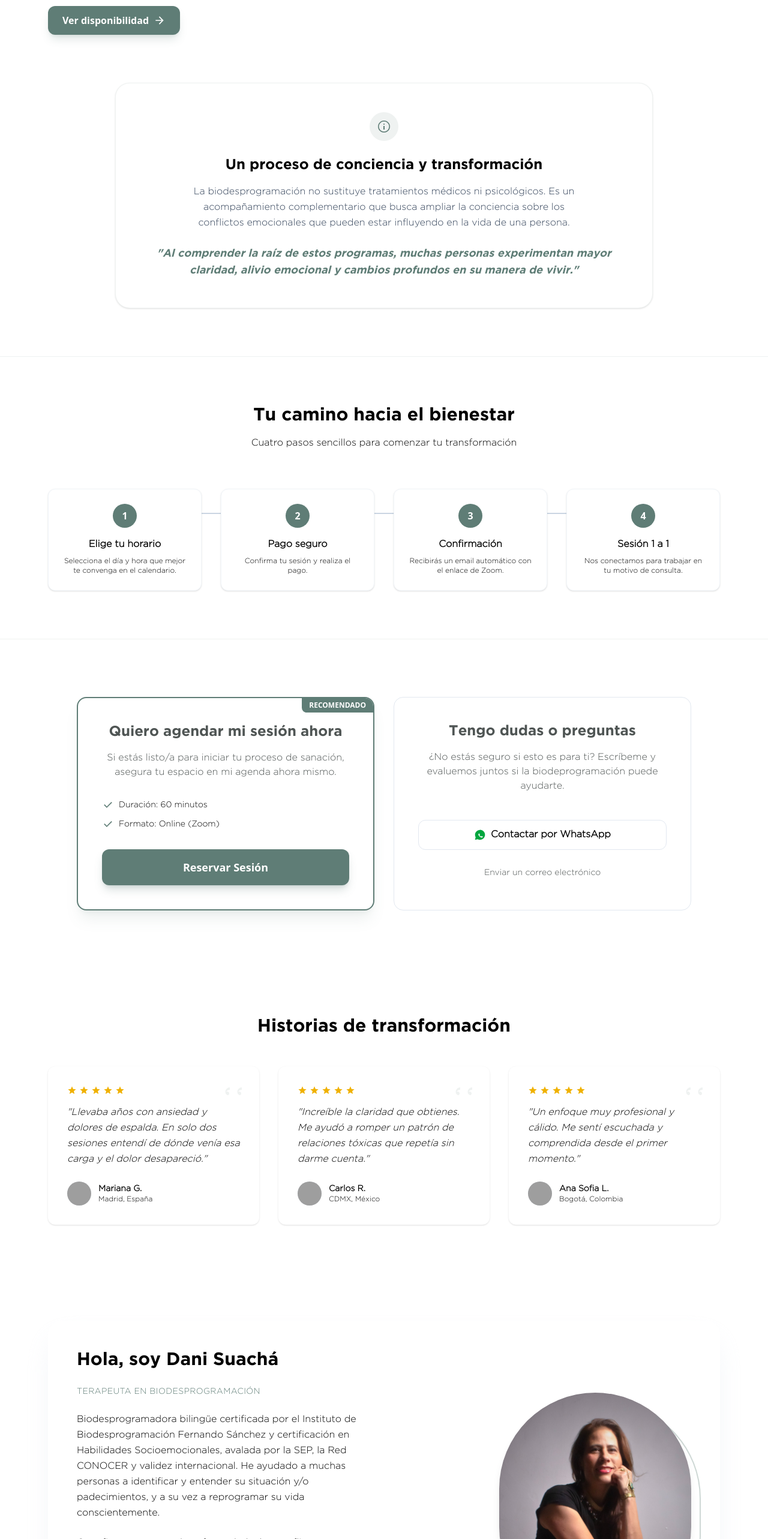
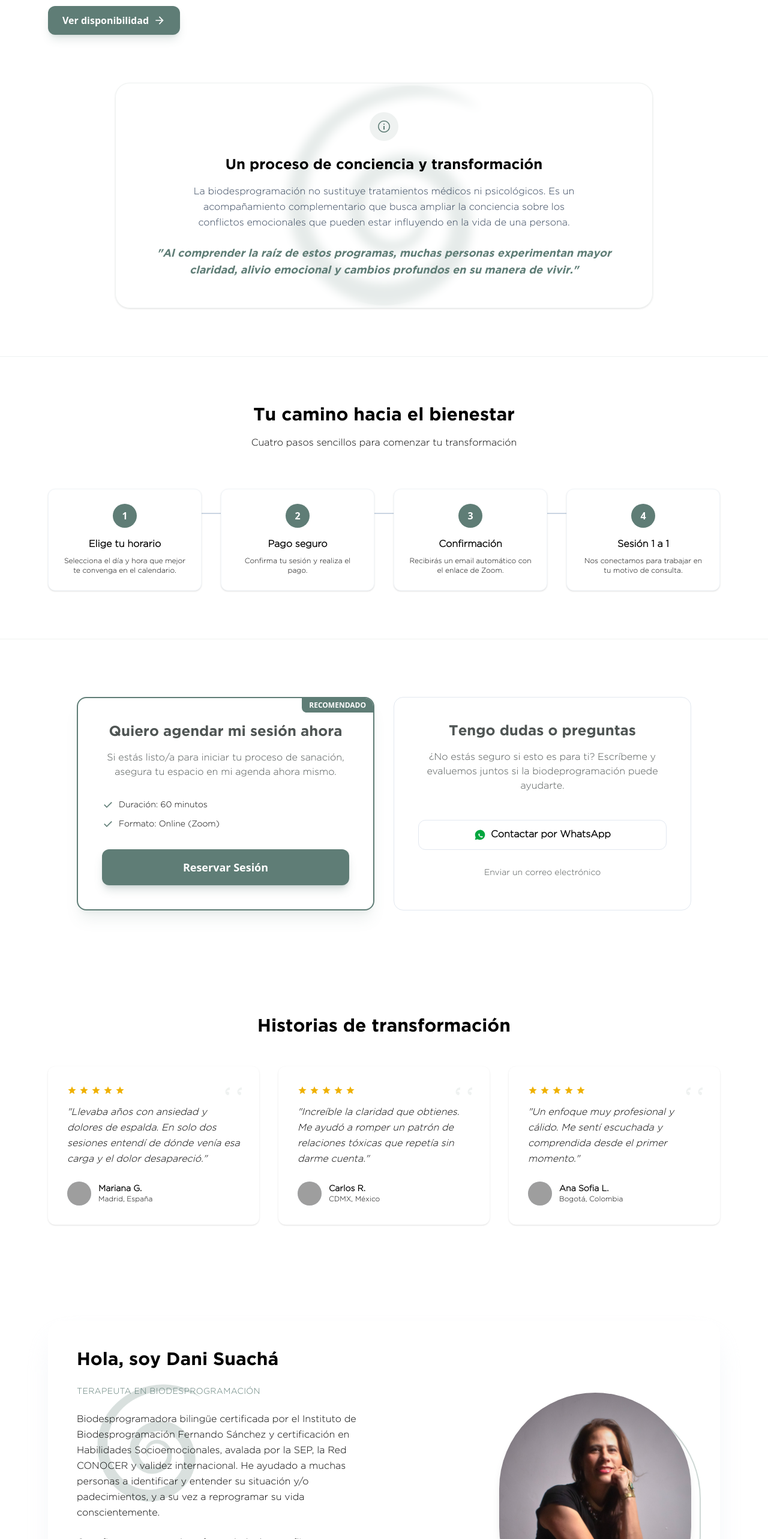
Before and after one commit to danielasuachadevs/danisuacha, a Next.js app: page / in a window 1280 px wide. Shown: the part 2180-4746 px from the top of the page at 60% size. Built offline with nearby package versions, Linux system fonts and the light colour scheme; grey boxes are pictures that could not be loaded.

Commit message:
feat: add new components for Methodology, About section, and Calendly scheduling.

```diff
--- a/components/About.tsx
+++ b/components/About.tsx
@@ -10,7 +10,19 @@ export default function About() {
     <section className="py-20 px-6 lg:px-20 bg-white overflow-hidden scroll-mt-32" id="sobre-mi">
       <div className="mx-auto max-w-6xl">
         <div className="flex flex-col-reverse md:flex-row items-center gap-12 bg-white rounded-3xl p-8 md:p-12 shadow-2xl shadow-slate-200/60 dark:shadow-none group">
-          <div className="flex-1 space-y-6">
+          <div className="flex-1 space-y-6 relative">
+            {/* Isotipo background */}
+            <div className="absolute top-0 -left-10 w-64 h-64 md:w-80 md:h-80 opacity-100 z-0 pointer-events-none">
+              <Image
+                src="/multimedia/isotipo.png"
+                alt=""
+                fill
+                className="object-contain object-left-top opacity-30"
+                priority
+              />
+            </div>
+
+            <div className="relative z-10 space-y-6">
               <h2 className="font-serif text-3xl text-black">Hola, soy Dani Suachá</h2>
               <h3 className="text-primary font-medium uppercase tracking-wide text-sm font-sans">Terapeuta en Biodesprogramación</h3>
               <p className="text-black leading-relaxed font-sans">
@@ -20,6 +32,7 @@ He ayudado a muchas personas a identificar y entender su situación y/o padecimi
               <p className="text-black leading-relaxed font-sans">
                 Creo firmemente que la enfermedad y los conflictos no son errores, sino soluciones biológicas de supervivencia que, una vez comprendidas, dejan de ser necesarias.
               </p>
+            </div>
             <div className="pt-4 flex flex-wrap gap-4">
               {certifications.map((cert) => (
                 <div key={cert} className="bg-primary/5 px-4 py-2 rounded-lg text-xs font-bold text-primary border border-primary/10">
--- a/components/Calendly.tsx
+++ b/components/Calendly.tsx
@@ -21,15 +21,15 @@ export default function Calendly() {
             </p>
             <div className="grid grid-cols-1 md:grid-cols-3 gap-8">
               <div className="flex flex-col gap-2">
-                <div className="h-1 w-12 bg-primary/20 mx-auto rounded-full mb-2"></div>
+                <div className="h-1 w-12 bg-green-sage/40 mx-auto rounded-full mb-2"></div>
                 <p className="text-black/70 font-sans text-sm leading-relaxed">Comprender el origen emocional de lo que estás viviendo</p>
               </div>
               <div className="flex flex-col gap-2">
-                <div className="h-1 w-12 bg-primary/20 mx-auto rounded-full mb-2"></div>
+                <div className="h-1 w-12 bg-green-sage/40 mx-auto rounded-full mb-2"></div>
                 <p className="text-black/70 font-sans text-sm leading-relaxed">Liberar programas inconscientes limitantes</p>
               </div>
               <div className="flex flex-col gap-2">
-                <div className="h-1 w-12 bg-primary/20 mx-auto rounded-full mb-2"></div>
+                <div className="h-1 w-12 bg-green-sage/40 mx-auto rounded-full mb-2"></div>
                 <p className="text-black/70 font-sans text-sm leading-relaxed">Reconectar con tu bienestar y tu potencial</p>
               </div>
             </div>
@@ -40,10 +40,10 @@ export default function Calendly() {
           </p>
         </div>
 
-        <div className="bg-white rounded-2xl shadow-xl shadow-primary/5 border border-slate-100 overflow-hidden animate-fade-in-up" style={{ animationDelay: '300ms', animationFillMode: 'forwards' }}>
+        <div className="bg-white rounded-2xl shadow-xl shadow-primary/5 border border-primary/10 overflow-hidden animate-fade-in-up" style={{ animationDelay: '300ms', animationFillMode: 'forwards' }}>
           <div className="flex flex-col lg:flex-row min-h-[700px]">
             {/* Left Info Panel - RESTAURADO a petición del usuario */}
-            <div className="w-full lg:w-80 p-8 lg:p-10 bg-slate-50/50 border-b lg:border-b-0 lg:border-r border-slate-300">
+            <div className="w-full lg:w-80 p-8 lg:p-10 bg-slate-50/50 border-b lg:border-b-0 lg:border-r border-primary/10">
               <div className="mb-8">
                 <div className="relative w-16 h-16 rounded-2xl mb-6 border-2 border-white shadow-sm overflow-hidden">
                   <Image
@@ -98,7 +98,7 @@ export default function Calendly() {
                   backgroundColor: 'ffffff',
                   hideEventTypeDetails: true,
                   hideLandingPageDetails: true,
-                  primaryColor: '748e63',
+                  primaryColor: '5f7d76',
                   textColor: '1a1f2c',
                 }}
               />
--- a/components/Methodology.tsx
+++ b/components/Methodology.tsx
@@ -1,4 +1,5 @@
 "use client";
+import Image from 'next/image';
 import Link from 'next/link';
 import { scrollTo } from '@/lib/scrollTo';
 
@@ -73,7 +74,19 @@ export default function Methodology() {
         </div>
 
         {/* Info Block at the bottom */}
-        <div className="mt-20 p-8 md:p-12 rounded-3xl bg-surface-light border border-primary/10 shadow-sm max-w-4xl mx-auto text-center hover-lift animate-fade-in-up" style={{ animationDelay: '900ms', animationFillMode: 'forwards' }}>
+        <div className="relative mt-20 max-w-4xl mx-auto">
+          {/* Isotipo background */}
+          <div className="absolute inset-0 z-0 opacity-100 pointer-events-none flex items-center justify-center">
+            <Image
+              src="/multimedia/isotipo.png"
+              alt=""
+              width={600}
+              height={600}
+              className="object-contain opacity-100"
+            />
+          </div>
+
+          <div className="relative z-10 p-8 md:p-12 rounded-3xl bg-surface-light/80 backdrop-blur-sm border border-primary/10 shadow-sm text-center hover-lift animate-fade-in-up" style={{ animationDelay: '900ms', animationFillMode: 'forwards' }}>
             <div className="size-12 rounded-full bg-primary/10 flex items-center justify-center text-primary mx-auto mb-6">
               <svg xmlns="http://www.w3.org/2000/svg" height="24" viewBox="0 -960 960 960" width="24" fill="currentColor">
                 <path d="M440-280h80v-240h-80v240Zm40-320q17 0 28.5-11.5T520-640q0-17-11.5-28.5T480-680q-17 0-28.5 11.5T440-640q0 17 11.5 28.5T480-600Zm0 520q-83 0-156-31.5T197-197q-54-54-85.5-127T80-480q0-83 31.5-156T197-763q54-54 127-85.5T480-880q83 0 156 31.5T763-763q54 54 85.5 127T880-480q0 83-31.5 156T763-197q-54 54-127 85.5T480-80Zm0-60q142 0 241-99t99-241q0-142-99-241t-241-99q-142 0-241 99t-99 241q0 142 99 241t241 99Zm0-340Z"/>
@@ -88,6 +101,7 @@ export default function Methodology() {
             </p>
           </div>
         </div>
+      </div>
     </section>
   );
 }
```
Lines whose indentation alone changed are shown as unchanged.
